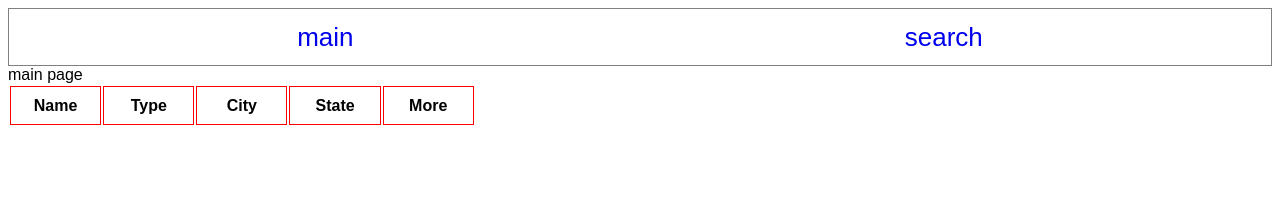
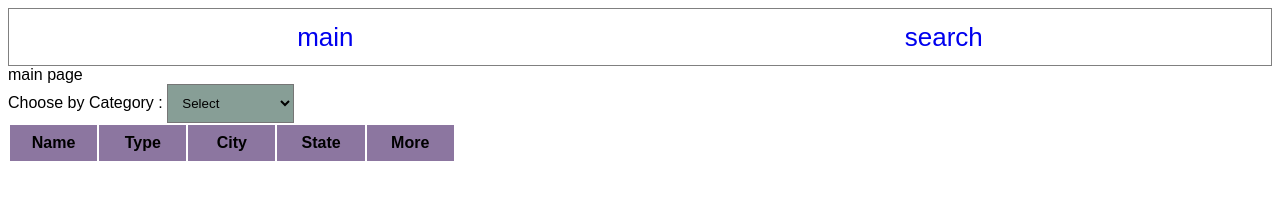
Before and after one commit to mohammad2407/eval5, a plain HTML site: page index.html in a window 1280 px wide. Drawn offline with Linux system fonts and the light colour scheme; no server answers.

Commit message:
made update table on selecting a category

```diff
--- a/index.html
+++ b/index.html
@@ -28,6 +28,23 @@
 
     <div>main page</div>
 
+
+    <form action="" oninput = "filterData()">
+        <label for=""> Choose by Category :</label>
+        <select name="" id="category">
+            <option value="">Select</option>
+            <option value="micro">Micro</option>
+            <option value="nano">Nano</option>
+            <option value="regional">regional</option>
+            <option value="brewpub">Brewpub</option>
+            <option value="large">Large</option>
+            <option value="bar">Bar</option>
+            <option value="closed">Closed</option>
+
+        </select>
+
+    </form>
+
     <div id="table">
 
         <table>
--- a/scripts/index.js
+++ b/scripts/index.js
@@ -47,3 +47,58 @@ async function loadMain(){
     }
 
 }
+
+
+ async function filterData () {
+    event.preventDefault();
+    let category = document.getElementById("category").value;
+    let tBody = document.getElementById("tableBody")
+    tBody.innerHTML = '';
+    console.log(category)
+    let url = `https://api.openbrewerydb.org/breweries?by_type=${category}&per_page=3`
+
+    const recievedData = await fetch(url)
+    .then(res => res.json())
+    .catch(err => err.message)
+
+    if(recievedData){
+        recievedData.forEach(element => {
+            let tr = document.createElement("tr")
+            let td1 = document.createElement("td")
+            let td2 = document.createElement("td");
+            let td3 = document.createElement("td");
+            let td4 = document.createElement("td");
+            let button = document.createElement("button")
+
+            let a = document.createElement("a")
+
+            a.setAttribute("href", "singlePage.html")
+            td1.style.padding = "2%"
+            tr.style.background = "green"
+            tr.style.color = "#ffff"
+            tr.style.textAlign = "center"
+            td1.innerHTML = element.name;
+            td2.innerHTML = element.brewery_type;
+            td3.innerHTML = element.city;
+            td4.innerHTML = element.state;
+            a.innerHTML = "More details"
+            a.style.textDecoration = "none"
+            button.style.width = "90%";
+            button.style.padding = "5% 0"
+            button.style.marginTop = "16px"
+            button.style.fontSize = "16px"
+            button.style.background = "orange"
+            button.style.border = "none"
+            button.style.borderRadius = "5px"
+
+            button.addEventListener("click", function myFunction(){
+                localStorage.setItem("single-list", JSON.stringify(element))
+                console.log("clicked")
+            })
+            button.append(a)
+            tr.append(td1,td2,td3,td4,button)
+            tBody.append(tr)
+        });
+    }
+
+}
--- a/scripts/search.js
+++ b/scripts/search.js
@@ -27,7 +27,7 @@ const getSuggestions = async() => {
             td2.innerHTML = element.brewery_type;
             td3.innerHTML = element.city;
             td4.innerHTML = element.state;
-            button.innerHTML = "More details"
+            a.innerHTML = "More details"
             button.style.width = "90%";
             button.style.padding = "5% 0"
             button.style.marginTop = "16px"
@@ -76,7 +76,7 @@ const delSuggestiion = async() =>{
             td2.innerHTML = element.brewery_type;
             td3.innerHTML = element.city;
             td4.innerHTML = element.state;
-            button.innerHTML = "More details"
+            a.innerHTML = "More details"
             button.style.width = "90%";
             button.style.padding = "5% 0"
             button.style.marginTop = "16px"
--- a/styles/index.css
+++ b/styles/index.css
@@ -7,6 +7,7 @@
 #navbar{
     width:100%;
 }
+
 
 #nav-wrapper{
     width: 100%;
@@ -26,7 +27,30 @@
 
 
 th {
+    background-color: rgba(123, 98, 146, 0.87);
+
     width:10%;
     padding:2%;
-    border : 1px solid red;
+    margin: 10px;
+
 }
+
+
+td {
+    padding:1%;
+    background: green;
+    border: 1px solid black;
+    text-align:center;
+    color: #fff;
+}
+
+select{
+    width:10%;
+    padding: 0.8%;
+    background-color: rgb(135, 158, 150);
+}
+
+option :hover{
+    padding: 0.6%;
+    background-color: aliceblue;
+}
```
